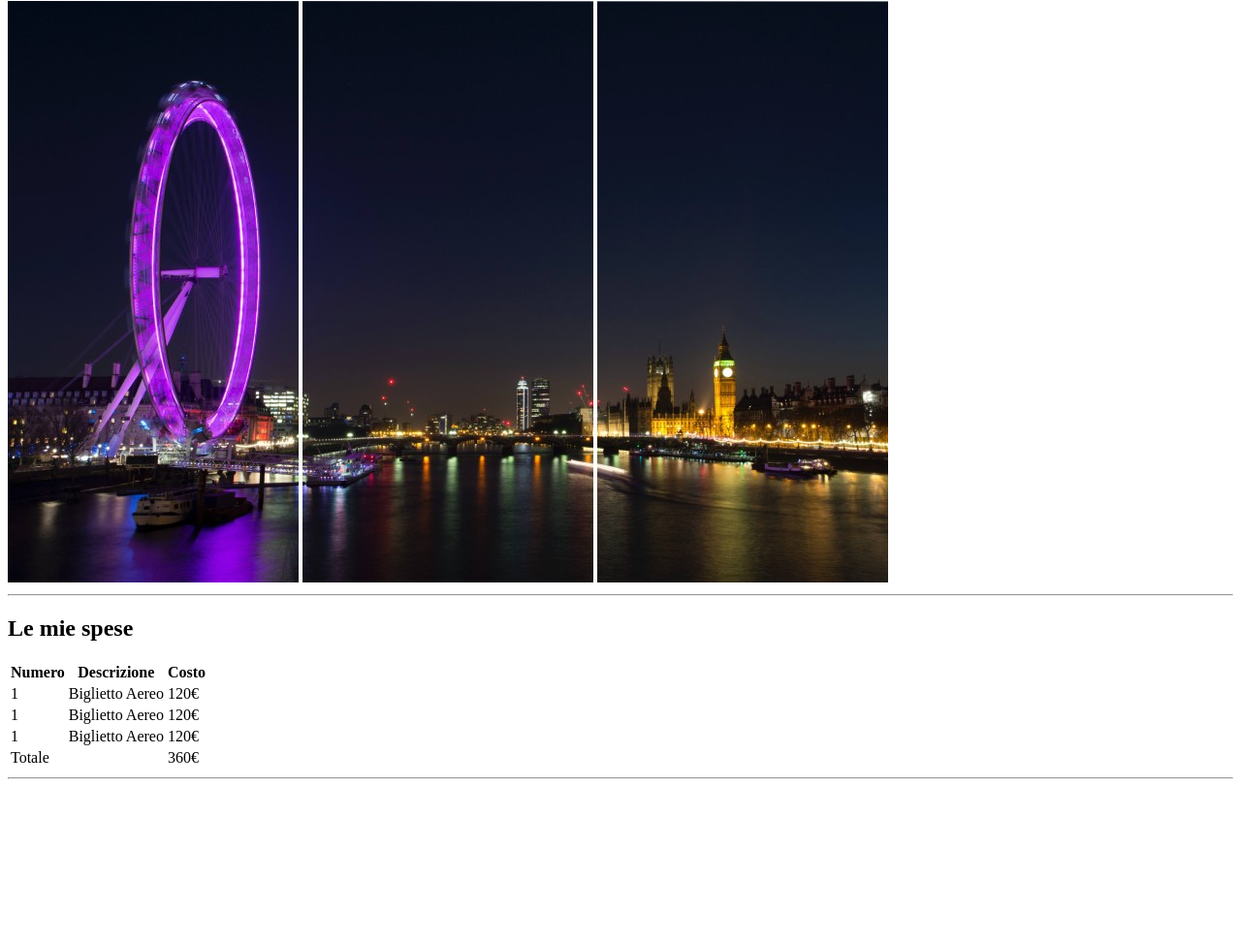
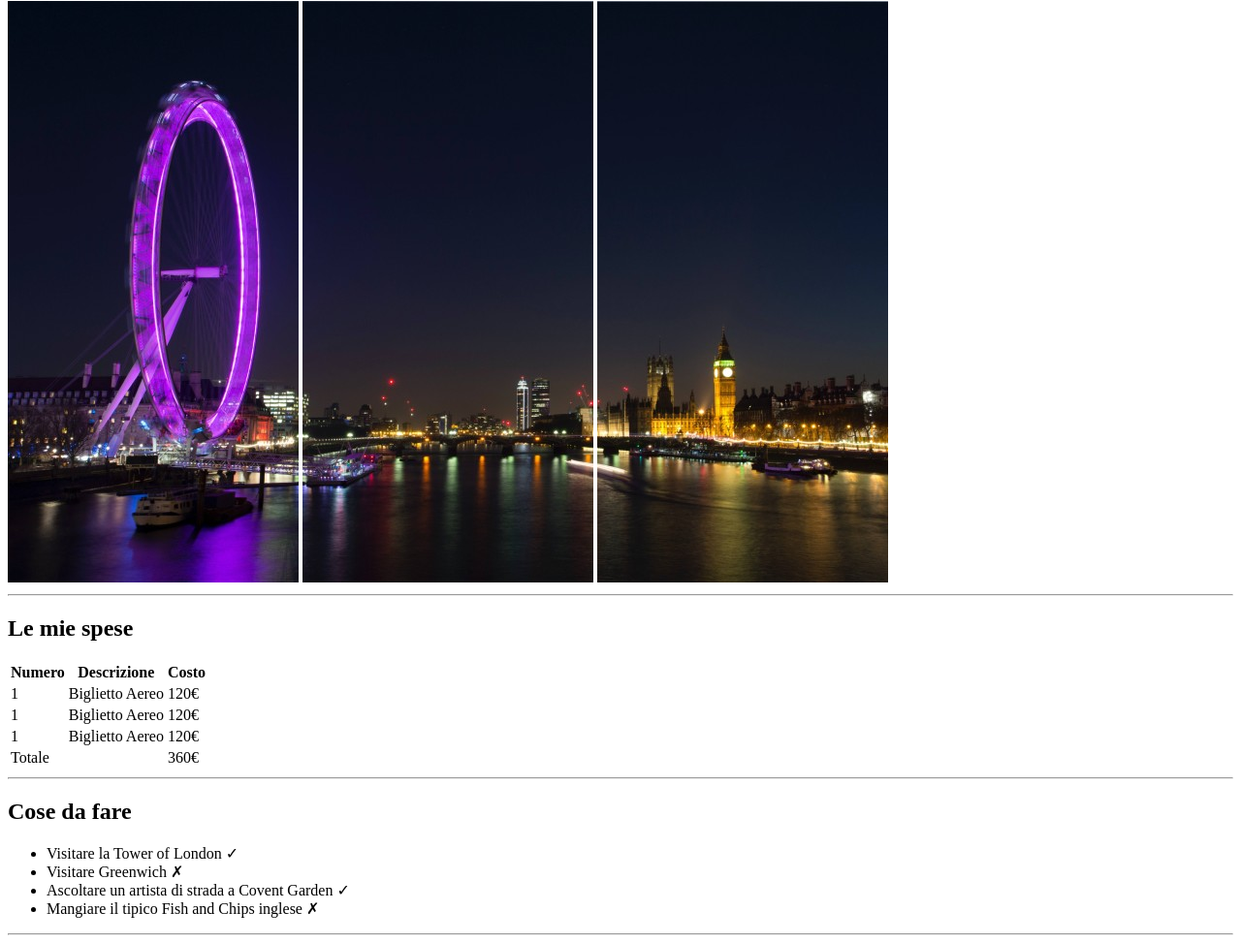
Before and after one commit to Shady0730/html-london-trip, a plain HTML site: page index.htm in a window 1280 px wide. Shown: the part 79-1052 px from the top of the page at 97% size. Before the commit the page ends 891 px from the top, so only its background shows below. Drawn offline with Linux system fonts and the light colour scheme.

Commit message:
feat: lista non ordinata

```diff
--- a/index.htm
+++ b/index.htm
@@ -53,7 +53,15 @@
         </section>
         <hr>
         <section>
+            <h2>Cose da fare</h2>
+            <ul>
+                <li>Visitare la Tower of London &check;</li>
+                <li>Visitare Greenwich &#10007;</li>
+                <li>Ascoltare un artista di strada a Covent Garden &check;</li>
+                <li>Mangiare il tipico Fish and Chips inglese &#10007;</li>
+            </ul>
         </section>
+        <hr>
     </main>
 </body>
 </html>
```
